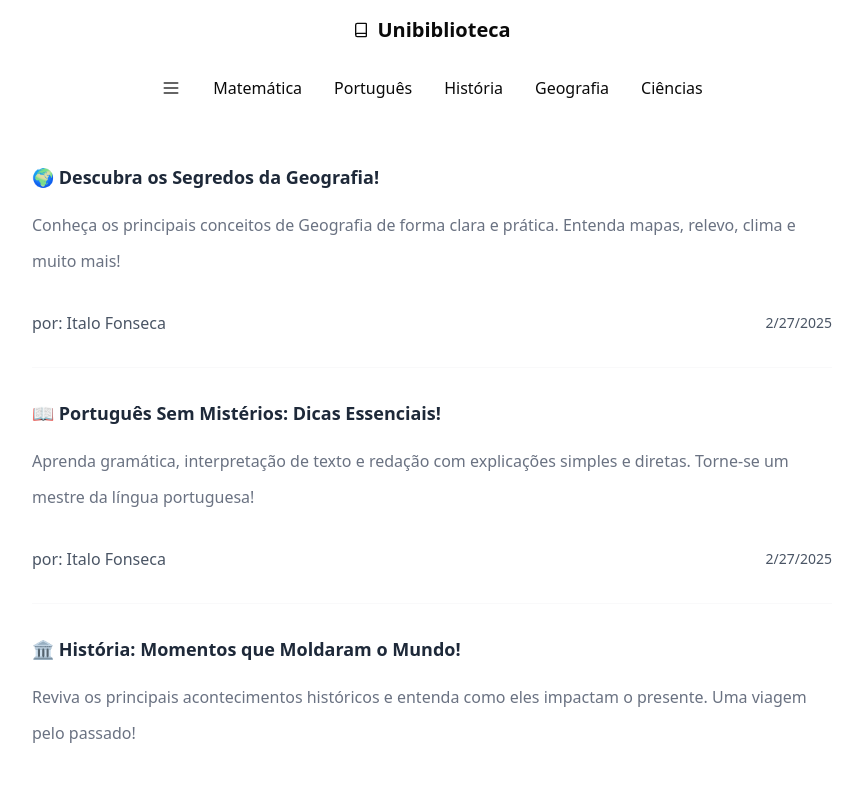
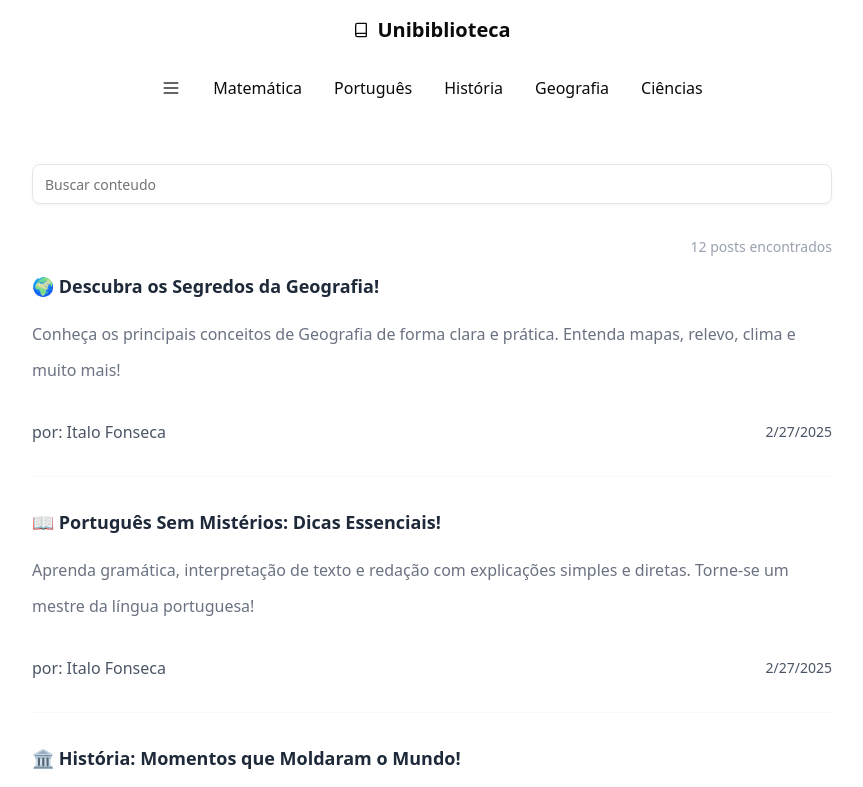
Before and after one commit to DamasoMagno/unibiblioteca, a Next.js app: page / in a window 1280 px wide. Shown: the top 787 px of the page, without its empty margins (208-1071 px from the left). Built offline with nearby package versions, Linux system fonts and the light colour scheme.

Commit message:
feat: search and total post

```diff
--- a/src/app/page.tsx
+++ b/src/app/page.tsx
@@ -1,4 +1,5 @@
-"use client"
+"use client";
+import { Input } from "@/components/ui/input";
 import { Book, Menu } from "lucide-react";
 import Link from "next/link";
 import { useEffect, useState } from "react";
@@ -47,20 +48,20 @@
 export default function Home() {
   const [materiasFormatadas, setMateriasFormadas] = useState(materias);
 
-  function setMaterias(){
-    if(window.innerWidth < 720){
-      setMateriasFormadas(materias.slice(0, 3))
+  function setMaterias() {
+    if (window.innerWidth < 720) {
+      setMateriasFormadas(materias.slice(0, 3));
     } else {
-      setMateriasFormadas(materias)
+      setMateriasFormadas(materias);
     }
   }
 
   useEffect(() => {
-    window.addEventListener("resize", setMaterias)
+    window.addEventListener("resize", setMaterias);
 
     return () => {
-      window.removeEventListener("resize", setMaterias)
-    }
+      window.removeEventListener("resize", setMaterias);
+    };
   }, []);
 
   return (
@@ -83,17 +84,34 @@
         </nav>
       </header>
 
-      <main className="max-w-[800px] mx-auto mt-16">
+      <main className="max-w-[800px] mx-auto mt-16 flex flex-col gap-4">
+        <div className="flex flex-col gap-8">
+          <Input placeholder="Buscar conteudo " />
+          <span className="font-light text-gray-400 text-[14px] text-right">12 posts encontrados</span>
+        </div>
+
         <ul className="flex flex-col gap-8">
           {posts.map((post) => {
             return (
-              <Link href="/" className="flex flex-col gap-2 border-b border-gray-100/50 pb-8 last:border-none" key={post.id}>
-                <strong className="text-[18px] text-gray-800">{post.titulo}</strong>
-                <p className="text-gray-500 leading-9 text-base mt-2">{post.descricao}</p>
+              <Link
+                href="/"
+                className="flex flex-col gap-2 border-b border-gray-100/50 pb-8 last:border-none"
+                key={post.id}
+              >
+                <strong className="text-[18px] text-gray-800">
+                  {post.titulo}
+                </strong>
+                <p className="text-gray-500 leading-9 text-base mt-2">
+                  {post.descricao}
+                </p>
 
                 <footer className="flex justify-between items-center mt-6">
-                  <span className="text-gray-600 font-medium text-base">por: Italo Fonseca</span>
-                  <span className="text-sm text-gray-600 font-medium">{new Date().toLocaleDateString()}</span>
+                  <span className="text-gray-600 font-medium text-base">
+                    por: Italo Fonseca
+                  </span>
+                  <span className="text-sm text-gray-600 font-medium">
+                    {new Date().toLocaleDateString()}
+                  </span>
                 </footer>
               </Link>
             );
--- /dev/null
+++ b/src/components/ui/input.tsx
@@ -0,0 +1,21 @@
+import * as React from "react"
+
+import { cn } from "@/lib/utils"
+
+function Input({ className, type, ...props }: React.ComponentProps<"input">) {
+  return (
+    <input
+      type={type}
+      data-slot="input"
+      className={cn(
+        "border-input file:text-foreground placeholder:text-muted-foreground selection:bg-primary selection:text-primary-foreground flex h-10 w-full min-w-0 rounded-md border bg-transparent px-3 py-1 text-base shadow-xs transition-[color,box-shadow] outline-none file:inline-flex file:h-7 file:border-0 file:bg-transparent file:text-sm file:font-medium disabled:pointer-events-none disabled:cursor-not-allowed disabled:opacity-50 md:text-sm",
+        "focus-visible:border-ring focus-visible:ring-ring/50 focus-visible:ring-[3px]",
+        "aria-invalid:ring-destructive/20 dark:aria-invalid:ring-destructive/40 aria-invalid:border-destructive",
+        className
+      )}
+      {...props}
+    />
+  )
+}
+
+export { Input }
```
